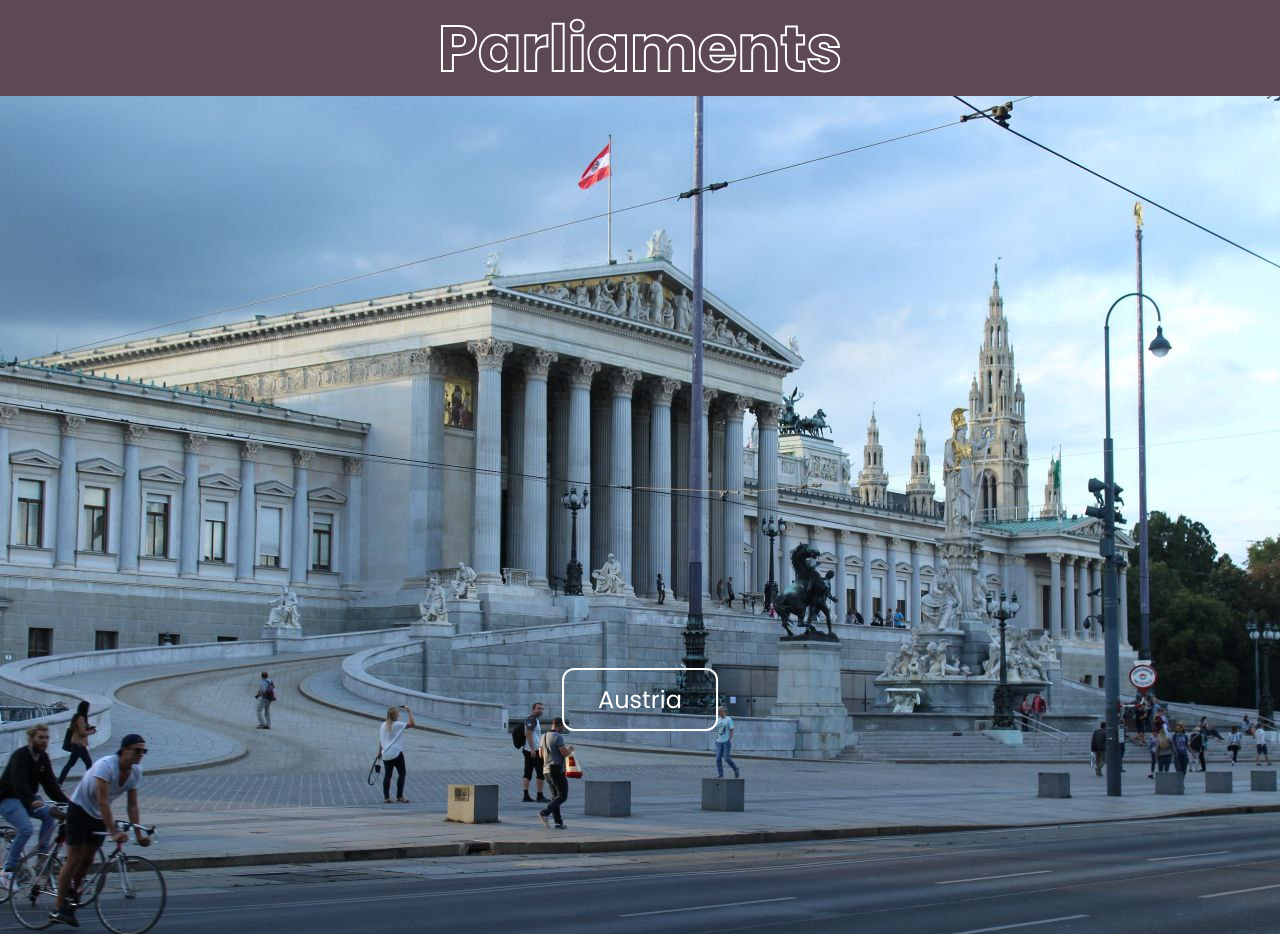
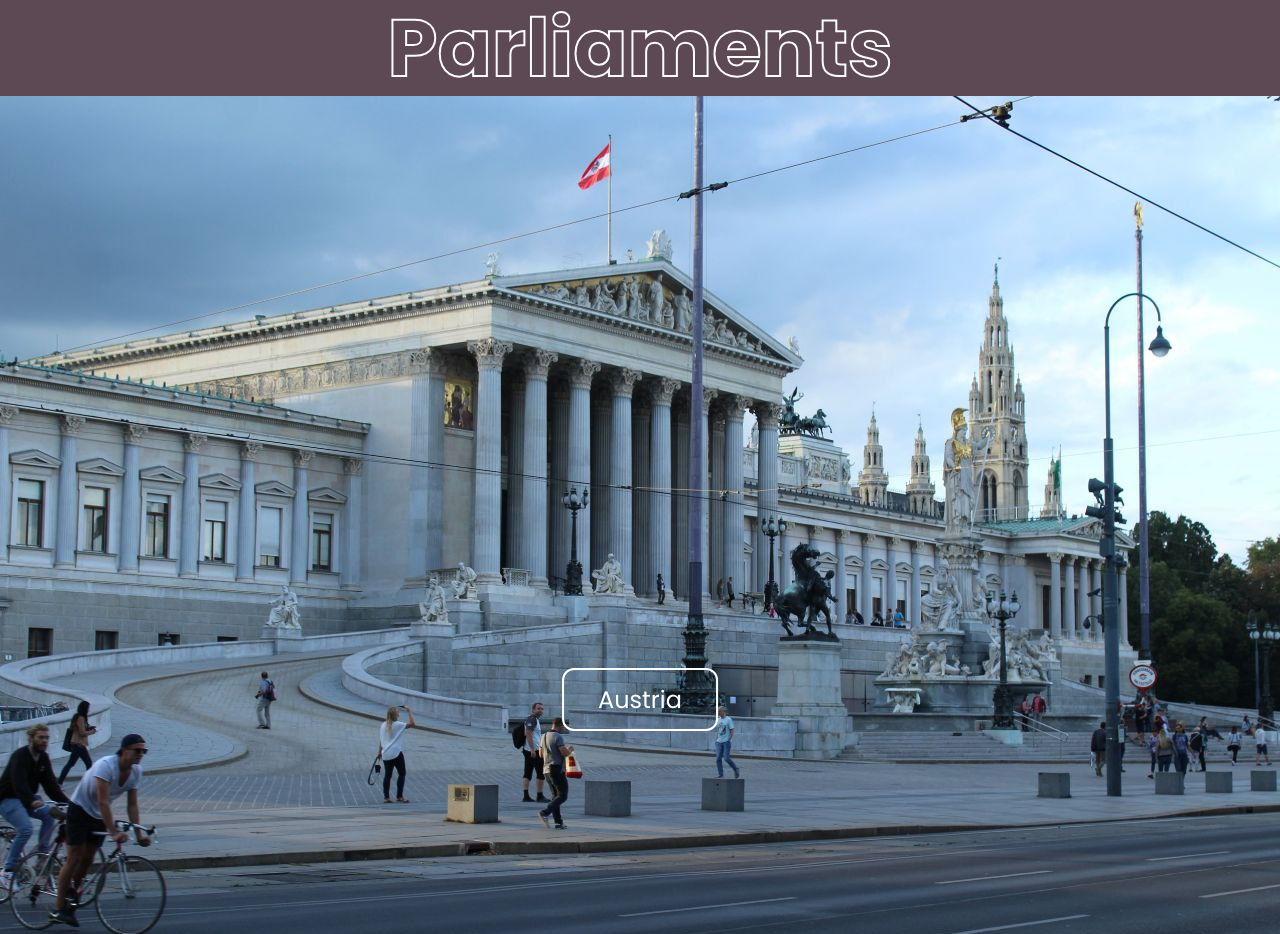
Before and after one commit to danmachiweeb/parlaments, a plain HTML site: page index.html in a window 1280 px wide. Shown: the top 934 px of the page. Drawn offline with Linux system fonts and the light colour scheme.

Commit message:
Update parlaments.css

```diff
--- a/parlaments.css
+++ b/parlaments.css
@@ -21,7 +21,7 @@ nav{
 
 .heading h2 {
   color: transparent;
-  font-size: 4em;
+  font-size: 10vh;
   position: absolute;
   transform: translate(-50%, -50%);
   -webkit-text-stroke-width: 2px;
```
